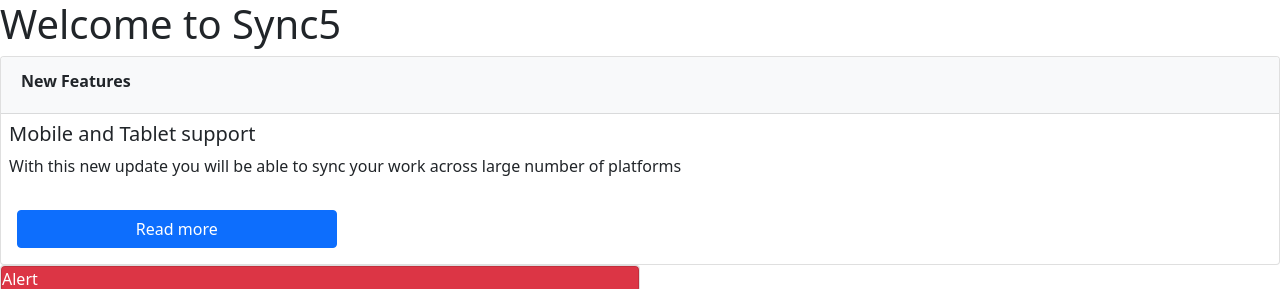
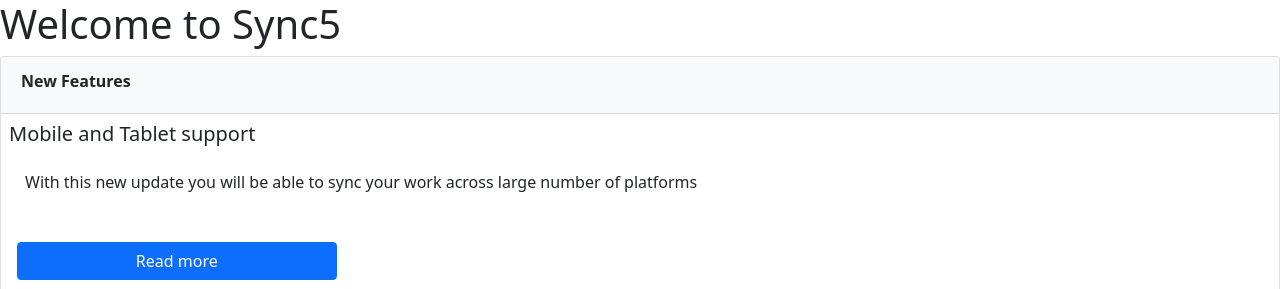
Before and after one commit to acciojob/bootstrap-card-pranay9949, a website: page main.html in a window 1280 px wide. Shown: the top 289 px of the page. Drawn offline with nearby package versions, Linux system fonts and the light colour scheme.

Commit message:
created a submission

```diff
--- a/main.html
+++ b/main.html
@@ -18,10 +18,14 @@
 				<div class="bg-light fw-bold text-dark card-header">
 					<p class="p-1 card-title">New Features</p>
 				</div>
-				<div class="p-2 card-body card-title ">
+				<div class="p-2 card-title ">
 					<h5>Mobile and Tablet support</h5>
-					<p class="card-text">With this new update you will be able to sync your work across large number of platforms</p>
-				</div>
+					<div class="card-body">
+
+
+						<p class="card-text">With this new update you will be able to sync your work across large number of platforms</p>
+					</div>
+					</div>
 				<button class="btn btn-primary w-25 m-3">Read more</button>
 			</div>
 			<div class="card w-50 card-deck text">
```
